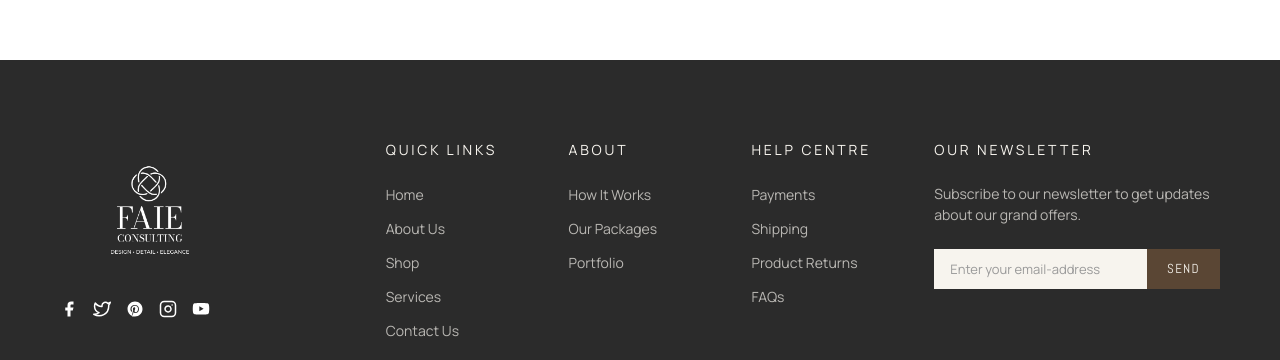
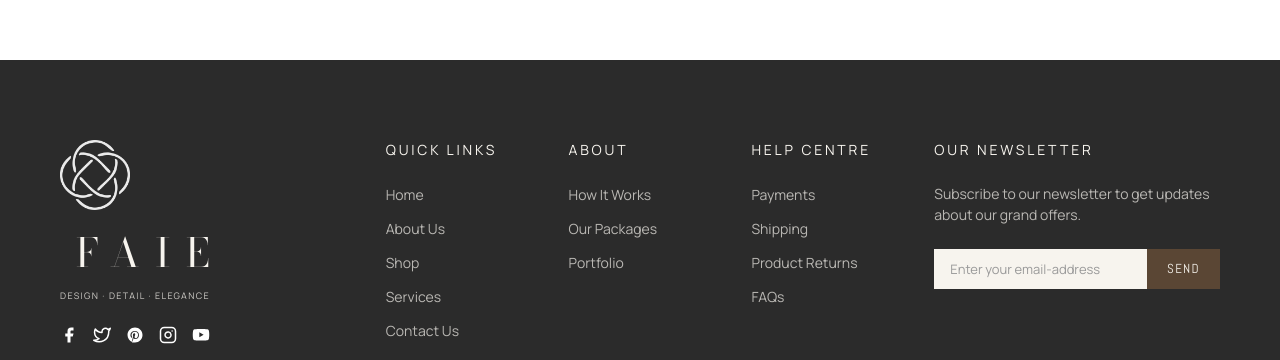
Before and after one commit to okuhlemadondo/faie-website, a Next.js app: page / in a window 1280 px wide. Shown: the part 3486-3846 px from the top of the page. Built offline with nearby package versions, Linux system fonts and the light colour scheme.

Commit message:
minor mods

```diff
--- a/app/page.js
+++ b/app/page.js
@@ -10,8 +10,8 @@ export default function Home() {
     <>
       <Hero />
       <BrandStatement />
+      <ProductShowcase />
       <FeaturedIn />
-      <ProductShowcase />
       <VisionSplit />
       <Testimonials />
     </>
--- a/components/Footer/Footer.js
+++ b/components/Footer/Footer.js
@@ -21,13 +21,19 @@ export default function Footer() {
         <div className={styles.topSection}>
           {/* Logo & Socials */}
           <div className={styles.brandColumn}>
-            <Image
-              src="/images/logos/logo-white.png"
-              alt="FAIE"
-              width={180}
-              height={140}
-              className={styles.logo}
-            />
+            <div className={styles.logoGroup}>
+              <Image
+                src="/images/logos/symbol-white.png"
+                alt="FAIE"
+                width={70}
+                height={70}
+                className={styles.symbol}
+              />
+              <div className={styles.wordmark}>
+                <span className={styles.textWordmark}>FAIE</span>
+              </div>
+              <p className={styles.tagline}>DESIGN &middot; DETAIL &middot; ELEGANCE</p>
+            </div>
             <div className={styles.socials}>
               <a href="#" aria-label="Facebook"><svg width="18" height="18" viewBox="0 0 24 24" fill="currentColor"><path d="M18 2h-3a5 5 0 0 0-5 5v3H7v4h3v8h4v-8h3l1-4h-4V7a1 1 0 0 1 1-1h3z"></path></svg></a>
               <a href="#" aria-label="Twitter"><svg width="18" height="18" viewBox="0 0 24 24" fill="none" stroke="currentColor" strokeWidth="2" strokeLinecap="round" strokeLinejoin="round"><path d="M23 3a10.9 10.9 0 0 1-3.14 1.53 4.48 4.48 0 0 0-7.86 3v1A10.66 10.66 0 0 1 3 4s-4 9 5 13a11.64 11.64 0 0 1-7 2c9 5 20 0 20-11.5a4.5 4.5 0 0 0-.08-.83A7.72 7.72 0 0 0 23 3z"></path></svg></a>
--- a/components/Footer/Footer.module.css
+++ b/components/Footer/Footer.module.css
@@ -22,9 +22,40 @@
   flex-direction: column;
 }
 
-.logo {
-  object-fit: contain;
-  margin-bottom: 20px;
+.logoGroup {
+  display: flex;
+  flex-direction: column;
+  align-items: flex-start;
+  margin-bottom: 24px;
+}
+
+.symbol {
+  margin-bottom: 12px;
+  width: 70px;
+  height: auto;
+  opacity: 0.9;
+}
+
+.wordmark {
+  margin-bottom: 6px;
+}
+
+.textWordmark {
+  font-family: var(--font-heading);
+  font-size: 40px;
+  font-weight: 300;
+  letter-spacing: 0.4em;
+  padding-left: 0.4em; /* offset for tracking */
+  margin: 0;
+  white-space: nowrap;
+}
+
+.tagline {
+  font-size: 9px;
+  opacity: 0.8;
+  letter-spacing: 0.15em;
+  color: var(--color-cream);
+  text-transform: uppercase;
 }
 
 .socials {
@@ -139,6 +170,10 @@
     margin-bottom: 20px;
   }
 
+  .logoGroup {
+    align-items: center;
+  }
+
   .newsletterColumn {
     grid-column: 1 / -1;
     margin-top: 20px;
```
